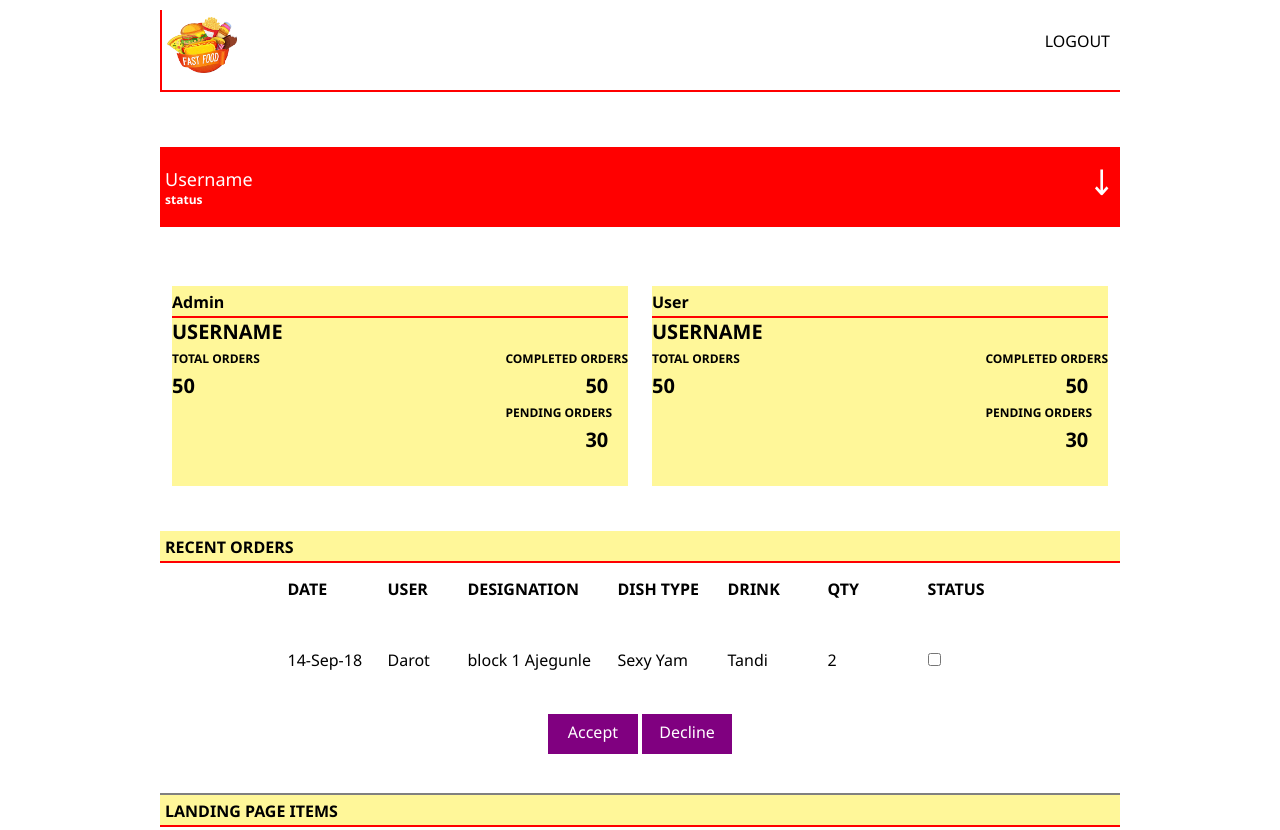
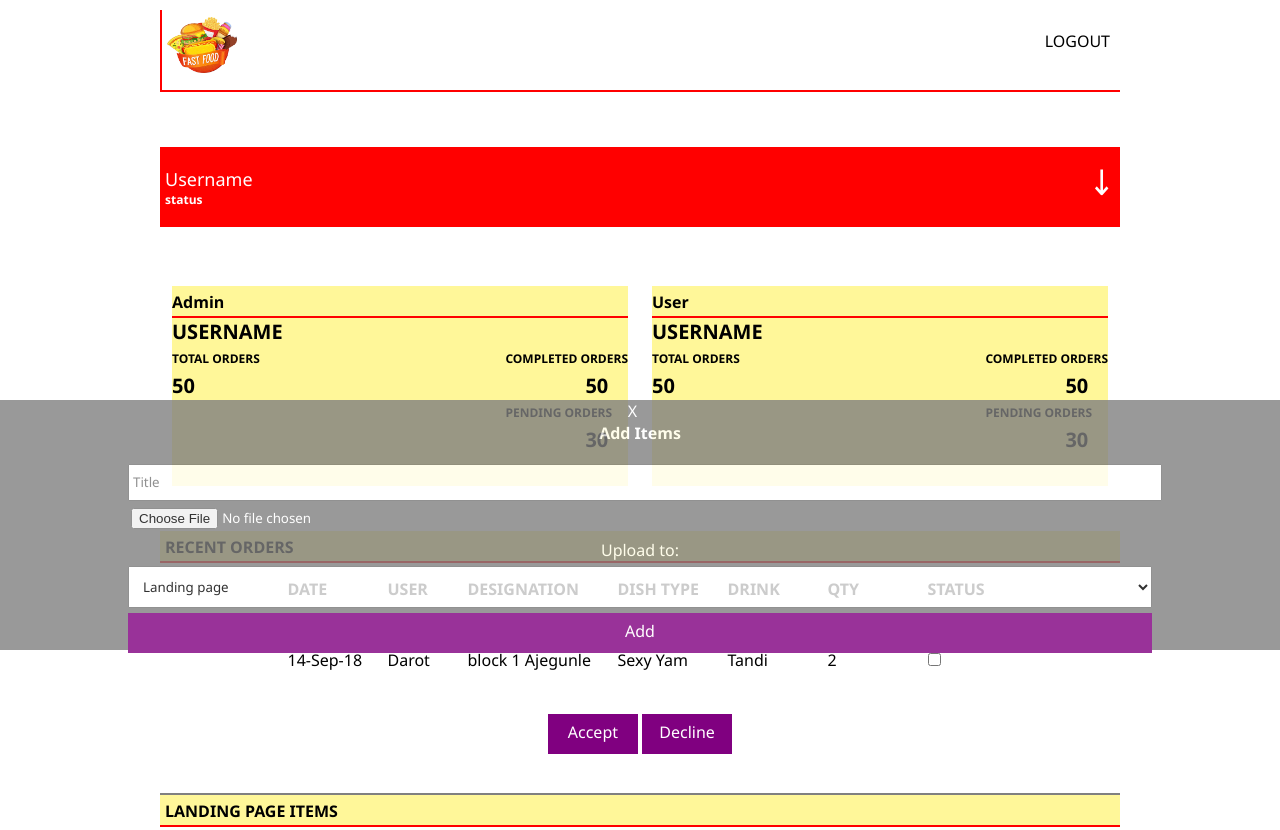
Before and after one commit to darothub/fast-food-fast, a plain HTML site: page profile.html in a window 1280 px wide. Shown: the top 830 px of the page. Drawn offline with Linux system fonts and the light colour scheme.

Commit message:
add items popup

```diff
--- a/css/profile.css
+++ b/css/profile.css
@@ -294,6 +294,53 @@ ul{
     text-align: center;
     padding: 5px;
     margin:0 auto;
+}
+
+#add-items{
+    width:100%;
+    min-height: 250px;
+    background-color:grey;
+    position: absolute;
+    top: 50%;
+    bottom: 50%;
+    right: 50%;
+    left: 0%;
+    text-align: center;
+    color: white;
+    opacity: .8;;
+
+}
+
+#add-items-form{
+    width: 80%;
+    padding: 20px;
+    line-height: 2em;
+    margin: 0 auto;
+}
+
+#add-items-form input{
+    width: 100%;
+    padding: 3px;
+    line-height: 2em;
+}
+#add-items-form select{
+    width: 100%;
+    padding: 10px;
+    line-height: 2em;
+}
+
+#add-items #close{
+    color: white;
+}
+#add-items #close{
+
+    margin-top: -20px;
+    margin-right: 15px;
+    cursor: pointer;
+}
+
+#add-items #close:hover{
+    font-weight: bold;
 }
 
 footer{
--- a/js/profile.js
+++ b/js/profile.js
@@ -1,6 +1,18 @@
 let arrow = document.getElementById("arrow")
 let landingPageLink = document.getElementById("landP");
 let orderPageLink = document.getElementById("orderP");
+let close = document.getElementById("close")
+
+
+const addItems=(e)=>{
+    let divItem = document.getElementById("add-items");
+    if(divItem.style.display === "block"){
+        divItem.style.display = "none"
+        return false
+    }
+    divItem.style.display = "block";
+    e.preventDefault()
+}
 
 const showDiv=()=>{
     let listEdit = document.getElementById("page-edit1")
@@ -48,6 +60,12 @@ arrow.addEventListener('click', (e)=>{
     e.preventDefault()
 });
 
+close.addEventListener("click", (e)=>{
+    let addItemDiv = document.getElementById("add-items")
+    addItemDiv.style.display = "none";
+    e.preventDefault()
+})
+
 const myChecked=()=> {
     let checkBox = document.getElementsByClassName("myCheck");
     let text = document.getElementsByClassName("text");
--- a/profile.html
+++ b/profile.html
@@ -145,7 +145,7 @@
                         </li>
 
                     </ul>
-                    <div class="btn"><a href="" id="accept-btn">Add Items</a></div>
+                    <div class="btn"><a onclick="addItems()" href="#" id="accept-btn">Add Items</a></div>
 
 
                 </div>
@@ -188,7 +188,7 @@
                             </li>
 
                         </ul>
-                        <div class="btn"><a href="" id="accept-btn">Add Items</a></div>
+                        <div class="btn"><a onclick="addItems()" href="#" id="accept-btn">Add Items</a></div>
 
 
                     </div>
@@ -218,6 +218,26 @@
             </section>
 
 
+            <div id="add-items">
+                <span id="close">X</span>
+                <h4>Add Items</h4>
+                <div id="add-items-form">
+                    <form>
+                        <input type="text" placeholder="Title">
+                        <input type="file" name="photo" accept="image/*">
+                        <label>Upload to:</label>
+                        <select name="pages">
+                            <option value="landing-page">Landing page</option>
+                            <option value="order-page">Order Page</option>
+                            <option value="login-page">Login page</option>
+                        </select>
+                        <div class="btn"><a href="" id="accept-btn">Add</a></div>
+                    </form>
+                </div>
+            </div>
+
+
+
         <footer>
             <span>darotfoods</span>
         </footer>
```
